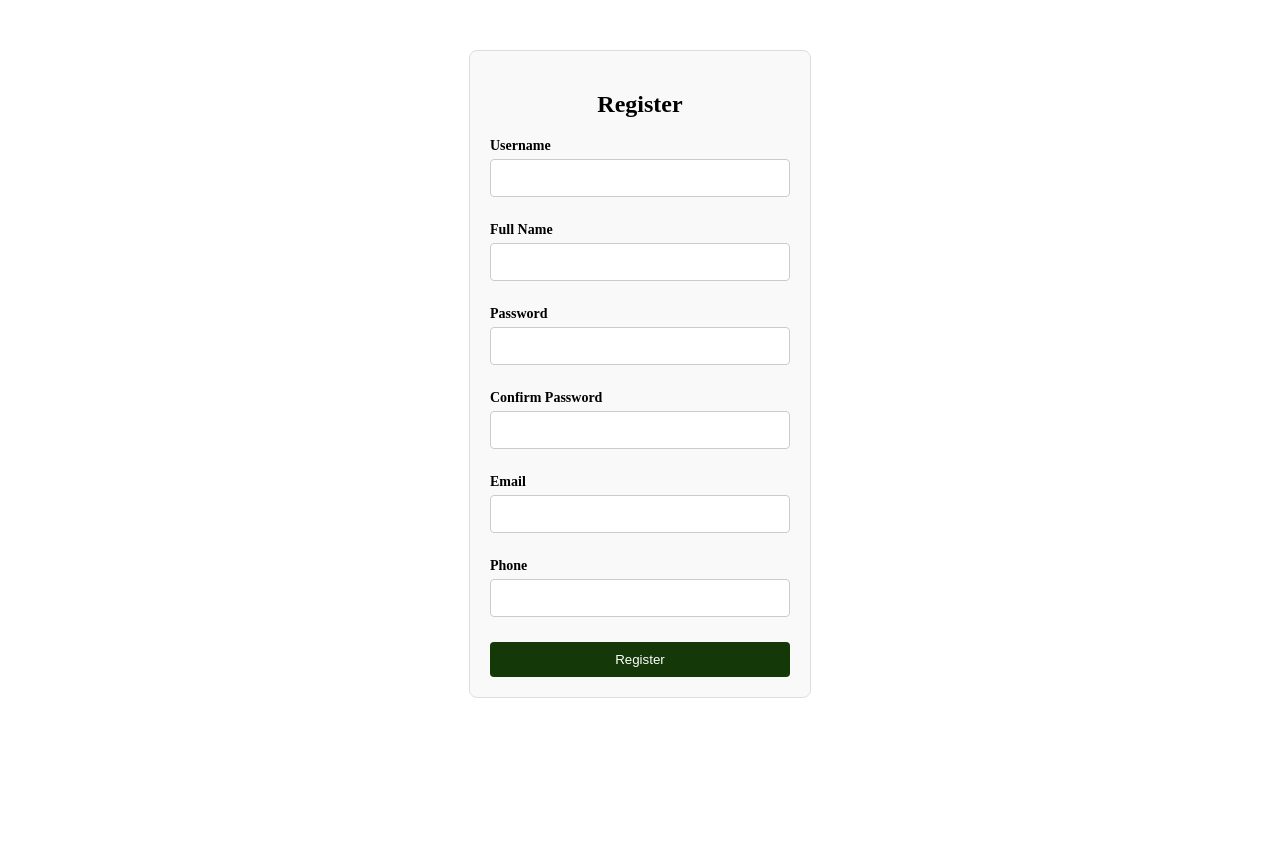
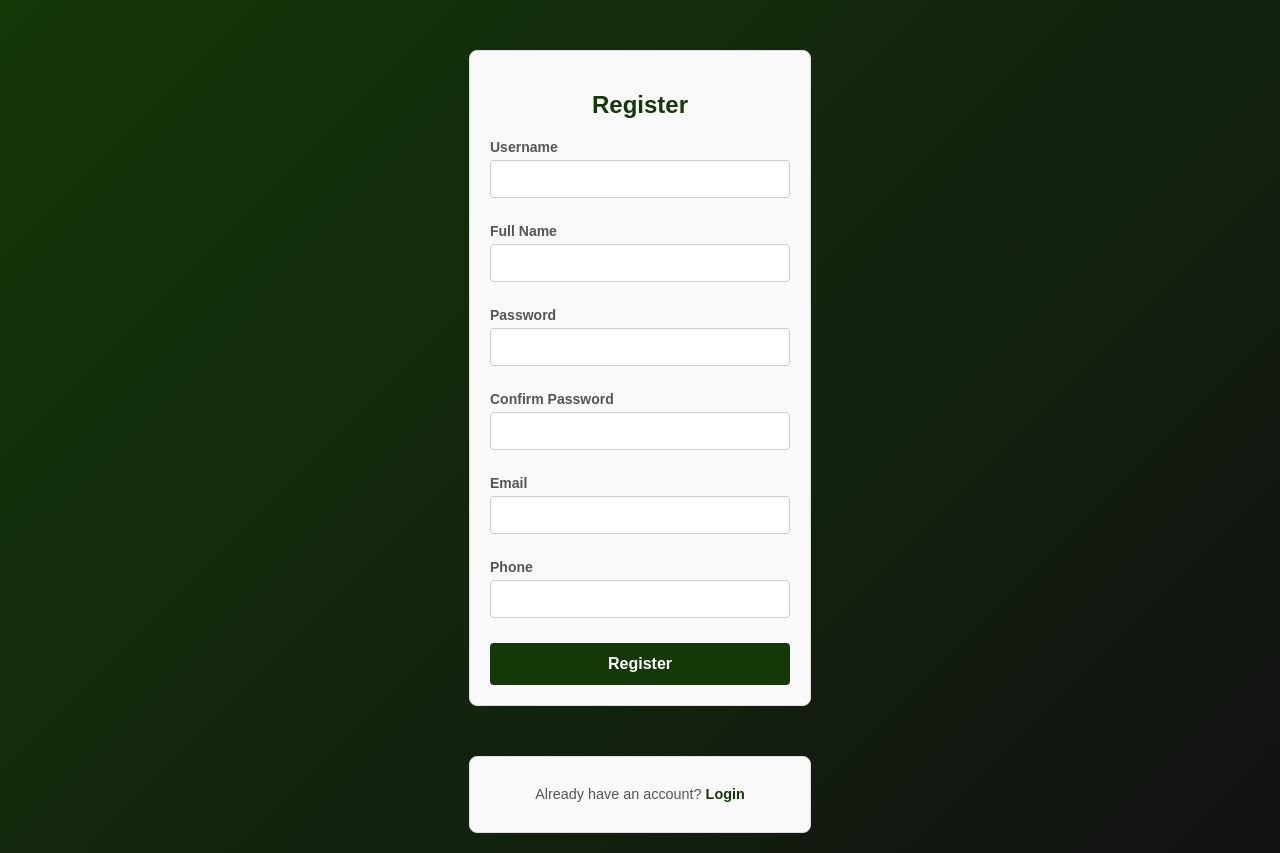
Before and after one commit to Matei911/PitStopNow, an Angular app: page /register in a window 1280 px wide. Before the commit the page ends 800 px from the top, so only its background shows below. Built offline with nearby package versions, Linux system fonts and the light colour scheme.

Commit message:
Minor Visual Improvements

```diff
--- a/src/app/login/login.component.css
+++ b/src/app/login/login.component.css
@@ -5,12 +5,19 @@
   font-family: 'Arial', sans-serif;
   color: #333;
 }
+
 .auth-logo {
   display: block;
   margin: 0 auto 20px;
-  width: 100px;
+  width: 240px;
   height: auto;
   border-radius: 8px;
+  transition: transform 0.3s ease, box-shadow 0.3s ease;
+}
+
+.auth-logo:hover {
+  transform: translateY(-5px);
+  box-shadow: 0 6px 15px rgba(0, 0, 0, 0.15);
 }
 
 .auth-container {
@@ -33,6 +40,7 @@
   font-size: 24px;
   margin-bottom: 20px;
   color: #143808;
+  font-weight: bold;
 }
 
 .auth-container form div {
@@ -44,6 +52,7 @@
   font-size: 14px;
   font-weight: bold;
   margin-bottom: 5px;
+  color: #555;
 }
 
 .auth-container input {
@@ -68,19 +77,20 @@
   font-size: 16px;
   font-weight: bold;
   background-color: #143808;
-  color: white;
+  color: #ffffff;
   border: none;
   border-radius: 4px;
   cursor: pointer;
-  transition: background-color 0.3s ease;
+  transition: background-color 0.3s ease, transform 0.3s ease;
 }
 
 .auth-container button:hover {
-  background-color: #143808;
+  background-color: #0e2b06;
+  transform: translateY(-3px);
 }
 
 .register-link {
-  width: 300px;
+  width: 310px;
   margin: 20px auto;
   padding: 15px;
   border: 1px solid #ddd;
@@ -107,6 +117,6 @@
 }
 
 .register-link a:hover {
-  color: #143808;
+  color: #0e2b06;
   text-decoration: underline;
 }
--- a/src/app/register/register.component.css
+++ b/src/app/register/register.component.css
@@ -5,10 +5,20 @@
   border: 1px solid #ddd;
   border-radius: 8px;
   background-color: #f9f9f9;
+  transition: transform 0.3s ease, box-shadow 0.3s ease;
+}
+
+.auth-container:hover {
+  transform: translateY(-5px);
+  box-shadow: 0 6px 15px rgba(0, 0, 0, 0.15);
 }
 
 .auth-container h2 {
   text-align: center;
+  font-size: 24px;
+  font-weight: bold;
+  color: #143808;
+  margin-bottom: 20px;
 }
 
 .auth-container form div {
@@ -20,6 +30,7 @@
   font-size: 14px;
   font-weight: bold;
   margin-bottom: 5px;
+  color: #555;
 }
 
 .auth-container input {
@@ -40,22 +51,26 @@
 
 .auth-container button {
   width: 100%;
-  padding: 10px;
+  padding: 12px;
   background-color: #143808;
   color: white;
+  font-size: 16px;
+  font-weight: bold;
   border: none;
   border-radius: 4px;
   cursor: pointer;
-  transition: background-color 0.3s ease;
+  transition: background-color 0.3s ease, transform 0.3s ease;
 }
 
 .auth-container button:hover {
-  background-color: #143808;
+  background-color: #0e2b06;
+  transform: translateY(-3px);
 }
 
 .error {
   color: red;
   font-size: 0.9em;
+  margin-top: 10px;
 }
 
 .auth-container .register-info {
@@ -69,9 +84,40 @@
   color: #143808;
   text-decoration: none;
   font-weight: bold;
+  transition: color 0.3s ease;
 }
 
 .auth-container .register-info a:hover {
   text-decoration: underline;
+  color: #0e2b06;
+}
+
+.register-box {
+  width: 310px;
+  margin: 20px auto;
+  padding: 15px;
+  border: 1px solid #ddd;
+  border-radius: 8px;
+  background-color: #f9f9f9;
+  text-align: center;
+  font-size: 0.9em;
+  color: #555;
+  transition: transform 0.3s ease, box-shadow 0.3s ease;
+}
+
+.register-box:hover {
+  transform: translateY(-5px);
+  box-shadow: 0 6px 15px rgba(0, 0, 0, 0.15);
+}
+
+.register-box a {
   color: #143808;
+  font-weight: bold;
+  text-decoration: none;
+  transition: color 0.3s ease;
 }
+
+.register-box a:hover {
+  text-decoration: underline;
+  color: #0e2b06;
+}
--- a/src/app/register/register.component.html
+++ b/src/app/register/register.component.html
@@ -21,7 +21,6 @@
             <label for="email">Email</label>
             <input id="email" type="email" required />
         </div>
-
         <div>
             <label for="phone">Phone</label>
             <input id="phone" required />
@@ -30,3 +29,9 @@
     </form>
     <p *ngIf="message">{{ message }}</p>
 </div>
+
+<div class="register-box">
+    <p>
+        Already have an account? <a [routerLink]="'/login'">Login</a>
+    </p>
+</div>
--- a/src/app/register/register.component.ts
+++ b/src/app/register/register.component.ts
@@ -1,11 +1,12 @@
 import { Component } from '@angular/core';
 import { FormsModule } from '@angular/forms';
 import { CommonModule } from '@angular/common';
+import { RouterModule } from '@angular/router';
 
 @Component({
   selector: 'app-register',
   standalone: true,
-  imports: [FormsModule, CommonModule], // Add FormsModule here
+  imports: [FormsModule, CommonModule, RouterModule], // Add FormsModule here
   templateUrl: './register.component.html',
   styleUrls: ['./register.component.css'],
 })
--- a/src/styles.css
+++ b/src/styles.css
@@ -1 +1,11 @@
 /* You can add global styles to this file, and also import other style files */
+body {
+    margin: 0;
+    padding: 0;
+    font-family: Arial, sans-serif;
+    background: linear-gradient(135deg, #143808, #121212);
+    min-height: 100vh;
+    display: flex;
+    justify-content: center;
+    align-items: center;
+  }
```
